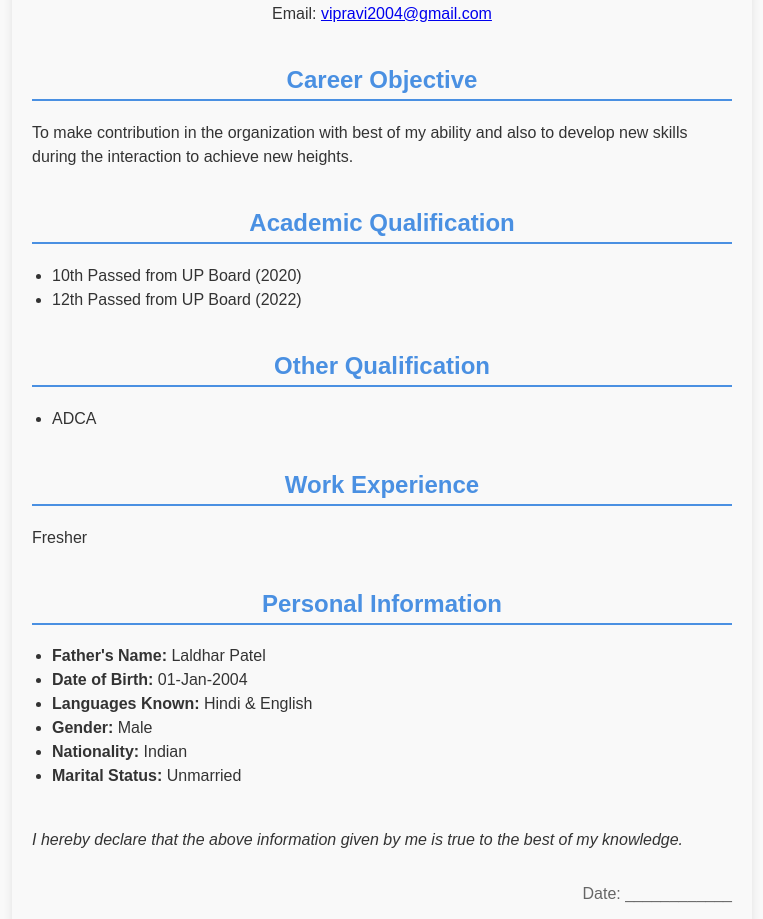
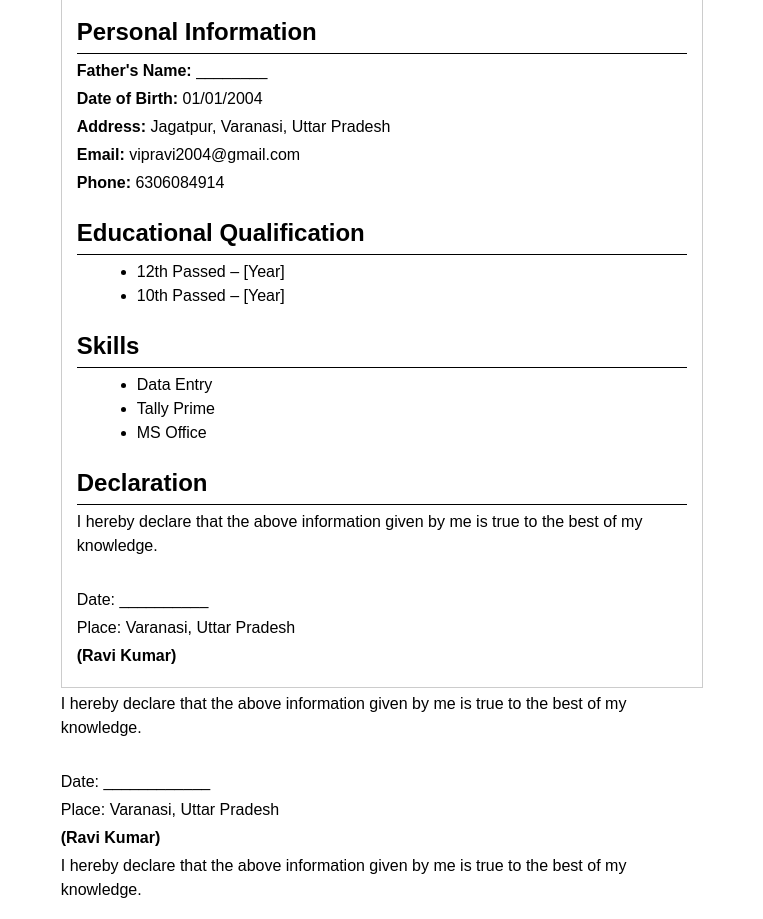
Before and after one commit to Hack-Ravi/RESUME-RAVI, a plain HTML site: page index.html in a window 1280 px wide. Shown: the part 332-1251 px from the top of the page, without its empty margins (258-1021 px from the left). Drawn offline with Linux system fonts and the light colour scheme.

Commit message:
Update index.html

```diff
--- a/index.html
+++ b/index.html
@@ -1,115 +1,106 @@
 <!DOCTYPE html>
 <html lang="en">
 <head>
-    <meta charset="UTF-8" />
-    <title>Ravi Kumar - Resume</title>
+  <meta charset="UTF-8">
+  <meta name="viewport" content="width=device-width, initial-scale=1.0">
+  <title>Resume - Ravi Kumar</title>
   <style>
     body {
+      width: 210mm;        /* A4 width */
+      min-height: 297mm;   /* A4 height */
+      margin: auto;
+      padding: 20mm;
+      box-sizing: border-box;
+      background: white;
       font-family: Arial, sans-serif;
-            max-width: 700px;
-            margin: 20px auto;
-            padding: 20px;
-            background: #f9f9f9;
-            color: #333;
-            border-radius: 10px;
-            box-shadow: 0 0 10px rgba(0,0,0,0.1);
-        }
-        img {
-            width: 150px;
-            height: 150px;
-            border-radius: 50%;
-            display: block;
-            margin: 0 auto 20px auto;
-            object-fit: cover;
-            border: 4px solid #4a90e2;
-        }
-        h1, h2 {
-            text-align: center;
-            color: #4a90e2;
-        }
-        h2 {
-            margin-top: 40px;
-            border-bottom: 2px solid #4a90e2;
-            padding-bottom: 5px;
-        }
-        p, li {
-            font-size: 16px;
       line-height: 1.5;
     }
-        ul {
-            list-style-type: disc;
-            padding-left: 20px;
+
+    .resume {
+      border: 1px solid #ccc;
+      padding: 15px;
+      height: 100%;
     }
-        .section {
-            margin-bottom: 30px;
+
+    .photo {
+      text-align: right;
     }
-        .contact-info {
-            text-align: center;
-            margin-bottom: 20px;
+
+    .photo img {
+      width: 120px;
+      height: 150px;
+      object-fit: cover;
+      border: 2px solid black;
     }
-        .contact-info p {
+
+    h1, h2 {
+      margin-bottom: 5px;
+      border-bottom: 1px solid #000;
+      padding-bottom: 3px;
+    }
+
+    p {
       margin: 4px 0;
     }
-        .declaration {
-            font-style: italic;
-            margin-top: 40px;
+
+    ul {
+      margin: 5px 0 10px 20px;
     }
+
     .footer {
-            margin-top: 20px;
-            text-align: right;
-            font-size: 14px;
-            color: #666;
+      margin-top: 30px;
+      text-align: left;
     }
   </style>
 </head>
 <body>
+  <div class="resume">
 
-    <!-- Photo -->
-    <img src="https://drive.google.com/uc?export=view&id=1tuKu8oUJ457XAmR9x2HbP2yuGXO9i8AM" alt="Ravi Kumar Photo" />
+    <!-- Photo Section -->
+    <div class="photo">
+      <img src="https://drive.google.com/uc?export=view&id=1tukU8QuJ457XAmR8X2HbP2YuXG9i0BAW" alt="Ravi Kumar Photo">
+    </div>
 
+    <!-- Name -->
     <h1>Ravi Kumar</h1>
 
-    <div class="contact-info">
-        <p>000, Vill-Jagatpur Post-Jagatpur Rohania, Varanasi, Uttar Pradesh - 221313</p>
-        <p>Mob No.: 7310054353</p>
-        <p>Email: <a href="mailto:vipravi2004@gmail.com">vipravi2004@gmail.com</a></p>
+    <!-- Personal Information -->
+    <h2>Personal Information</h2>
+    <p><strong>Father's Name:</strong> ________</p>
+    <p><strong>Date of Birth:</strong> 01/01/2004</p>
+    <p><strong>Address:</strong> Jagatpur, Varanasi, Uttar Pradesh</p>
+    <p><strong>Email:</strong> vipravi2004@gmail.com</p>
+    <p><strong>Phone:</strong> 6306084914</p>
+
+    <!-- Education -->
+    <h2>Educational Qualification</h2>
+    <ul>
+      <li>12th Passed – [Year]</li>
+      <li>10th Passed – [Year]</li>
+    </ul>
+
+    <!-- Skills -->
+    <h2>Skills</h2>
+    <ul>
+      <li>Data Entry</li>
+      <li>Tally Prime</li>
+      <li>MS Office</li>
+    </ul>
+
+    <!-- Declaration -->
+    <h2>Declaration</h2>
+    <p>I hereby declare that the above information given by me is true to the best of my knowledge.</p>
+
+    <!-- Footer -->
+    <div class="footer">
+      <p>Date: __________</p>
+      <p>Place: Varanasi, Uttar Pradesh</p>
+      <p><strong>(Ravi Kumar)</strong></p>
     </div>
 
-    <div class="section">
-        <h2>Career Objective</h2>
-        <p>To make contribution in the organization with best of my ability and also to develop new skills during the interaction to achieve new heights.</p>
   </div>
-
-    <div class="section">
-        <h2>Academic Qualification</h2>
-        <ul>
-            <li>10th Passed from UP Board (2020)</li>
-            <li>12th Passed from UP Board (2022)</li>
-        </ul>
-    </div>
-
-    <div class="section">
-        <h2>Other Qualification</h2>
-        <ul>
-            <li>ADCA</li>
-        </ul>
-    </div>
-
-    <div class="section">
-        <h2>Work Experience</h2>
-        <p>Fresher</p>
-    </div>
-
-    <div class="section">
-        <h2>Personal Information</h2>
-        <ul>
-            <li><strong>Father's Name:</strong> Laldhar Patel</li>
-            <li><strong>Date of Birth:</strong> 01-Jan-2004</li>
-            <li><strong>Languages Known:</strong> Hindi & English</li>
-            <li><strong>Gender:</strong> Male</li>
-            <li><strong>Nationality:</strong> Indian</li>
-            <li><strong>Marital Status:</strong> Unmarried</li>
-        </ul>
+</body>
+</html>        </ul>
     </div>
 
     <div class="section declaration">
```
Lines whose indentation alone changed are shown as unchanged.
